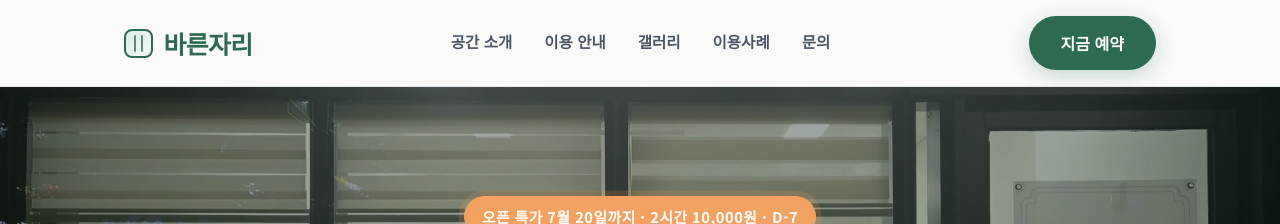
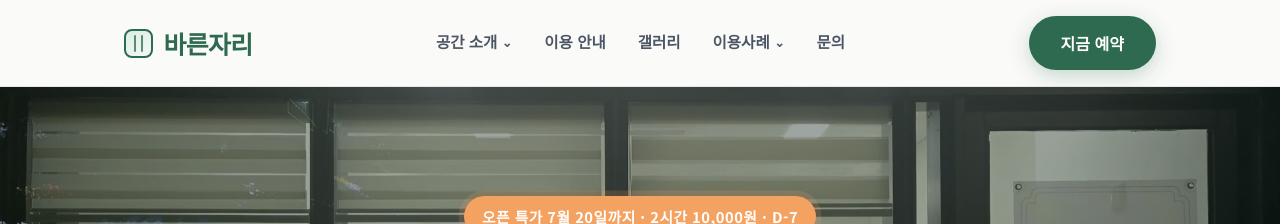
Before and after one commit to bareunspace/blog, a Jekyll site: the page built from index.html, in a window 1280 px wide. Shown: the top 224 px of the page. Built offline with Jekyll 4.4.1, drawn with Linux system fonts in a browser that asks for light colours.

Commit message:
feat: 홈 메뉴에 콘텐츠 서브메뉴 추가

```diff
--- a/_data/navigation.yml
+++ b/_data/navigation.yml
@@ -1,12 +1,18 @@
 home:
   - label: 공간 소개
     href: "#space"
+    children:
+      - label: 브랜드 스토리
+        href: "about.html"
   - label: 이용 안내
     href: "#about"
   - label: 갤러리
     href: "#gallery"
   - label: 이용사례
     href: "#testimonials"
+    children:
+      - label: 블로그 리스트 보기
+        href: "blog.html#blog-onsite"
   - label: 문의
     href: "#contact"
 about:
--- a/_includes/header.html
+++ b/_includes/header.html
@@ -24,13 +24,30 @@
       {% for item in nav_items %}
         {% assign href_value = item.href %}
         {% assign first_char = href_value | slice: 0, 1 %}
-        <li>
+        <li class="nav-item{% if item.children %} nav-item-has-children{% endif %}">
           {% if first_char == '#' or href_value contains '://' or href_value contains 'mailto:' or href_value contains 'tel:' %}
-            <a href="{{ href_value }}" {% if (page.page_id == "about" or page.page_id == "blog" or page.page_id == "interview" or page.collection == "posts") and item.current %}aria-current="page"{% endif %}>{{ item.label }}</a>
+            <a href="{{ href_value }}" {% if item.children %}aria-haspopup="true"{% endif %} {% if (page.page_id == "about" or page.page_id == "blog" or page.page_id == "interview" or page.collection == "posts") and item.current %}aria-current="page"{% endif %}>{{ item.label }}{% if item.children %}<span class="nav-caret" aria-hidden="true">⌄</span>{% endif %}</a>
           {% elsif first_char == '/' %}
-            <a href="{{ href_value | relative_url }}" {% if (page.page_id == "about" or page.page_id == "blog" or page.page_id == "interview" or page.collection == "posts") and item.current %}aria-current="page"{% endif %}>{{ item.label }}</a>
+            <a href="{{ href_value | relative_url }}" {% if item.children %}aria-haspopup="true"{% endif %} {% if (page.page_id == "about" or page.page_id == "blog" or page.page_id == "interview" or page.collection == "posts") and item.current %}aria-current="page"{% endif %}>{{ item.label }}{% if item.children %}<span class="nav-caret" aria-hidden="true">⌄</span>{% endif %}</a>
           {% else %}
-            <a href="{{ '/' | append: href_value | relative_url }}" {% if (page.page_id == "about" or page.page_id == "blog" or page.page_id == "interview" or page.collection == "posts") and item.current %}aria-current="page"{% endif %}>{{ item.label }}</a>
+            <a href="{{ '/' | append: href_value | relative_url }}" {% if item.children %}aria-haspopup="true"{% endif %} {% if (page.page_id == "about" or page.page_id == "blog" or page.page_id == "interview" or page.collection == "posts") and item.current %}aria-current="page"{% endif %}>{{ item.label }}{% if item.children %}<span class="nav-caret" aria-hidden="true">⌄</span>{% endif %}</a>
+          {% endif %}
+          {% if item.children %}
+            <ul class="nav-submenu">
+              {% for child in item.children %}
+                {% assign child_href = child.href %}
+                {% assign child_first_char = child_href | slice: 0, 1 %}
+                <li>
+                  {% if child_first_char == '#' or child_href contains '://' or child_href contains 'mailto:' or child_href contains 'tel:' %}
+                    <a href="{{ child_href }}">{{ child.label }}</a>
+                  {% elsif child_first_char == '/' %}
+                    <a href="{{ child_href | relative_url }}">{{ child.label }}</a>
+                  {% else %}
+                    <a href="{{ '/' | append: child_href | relative_url }}">{{ child.label }}</a>
+                  {% endif %}
+                </li>
+              {% endfor %}
+            </ul>
           {% endif %}
         </li>
       {% endfor %}
--- a/index.html
+++ b/index.html
@@ -10,7 +10,7 @@
 og_image_alt: 부천 신중동 바른자리 프라이빗룸 메인 공간 이미지
 preload_image: images/main.webp
 naver_site_verification: 46b51cdf33b64778f7ae6e7dd0dabcb6890be955
-css_version: 20260710-3
+css_version: 20260713-3
 script_version: 20260711-4
 ---
   <main id="mainContent">
--- a/styles/main.css
+++ b/styles/main.css
@@ -76,7 +76,10 @@
   transform: translateY(-.5px);
   font-weight: 800;
 }
-.nav-links { display: flex; gap: 2rem; list-style: none; }
+.nav-links { display: flex; align-items: center; gap: 2rem; list-style: none; }
+.nav-item {
+  position: relative;
+}
 .nav-links a {
   position: relative;
   display: inline-block;
@@ -102,6 +105,63 @@
 .nav-links a:hover::after,
 .nav-links a:focus-visible::after,
 .nav-links a[aria-current="page"]::after { transform: scaleX(1); }
+.nav-caret {
+  display: inline-block;
+  margin-left: .28rem;
+  font-size: .78rem;
+  transform: translateY(-.08rem);
+  transition: transform var(--transition);
+}
+.nav-item-has-children:hover .nav-caret,
+.nav-item-has-children:focus-within .nav-caret {
+  transform: translateY(-.08rem) rotate(180deg);
+}
+.nav-submenu {
+  position: absolute;
+  top: calc(100% + .65rem);
+  left: 50%;
+  z-index: 180;
+  min-width: 178px;
+  padding: .55rem;
+  border: 1px solid #dde5df;
+  border-radius: 12px;
+  background: rgba(255,255,255,.98);
+  box-shadow: 0 14px 34px rgba(26,67,47,.14);
+  list-style: none;
+  opacity: 0;
+  visibility: hidden;
+  transform: translate(-50%, -.35rem);
+  transition: opacity var(--transition), visibility var(--transition), transform var(--transition);
+}
+.nav-submenu::before {
+  content: '';
+  position: absolute;
+  top: -.7rem;
+  left: 0;
+  width: 100%;
+  height: .8rem;
+}
+.nav-item-has-children:hover .nav-submenu,
+.nav-item-has-children:focus-within .nav-submenu {
+  opacity: 1;
+  visibility: visible;
+  transform: translate(-50%, 0);
+}
+.nav-links .nav-submenu a {
+  display: block;
+  padding: .62rem .75rem;
+  border-radius: 8px;
+  white-space: nowrap;
+  font-size: .86rem;
+  font-weight: 600;
+}
+.nav-links .nav-submenu a::after {
+  display: none;
+}
+.nav-links .nav-submenu a:hover,
+.nav-links .nav-submenu a:focus-visible {
+  background: #edf5f0;
+}
 .nav-toggle {
   display: none;
   width: 40px;
@@ -2191,6 +2251,36 @@
   }
   .nav-links.open { display: flex; }
   .nav-links a { font-size: .95rem; padding-bottom: .12rem; }
+  .nav-item-has-children > a {
+    display: flex;
+    align-items: center;
+    justify-content: space-between;
+  }
+  .nav-caret {
+    display: none;
+  }
+  .nav-submenu {
+    position: static;
+    min-width: 0;
+    margin-top: .45rem;
+    padding: .25rem 0 .15rem .8rem;
+    border: 0;
+    border-left: 2px solid #d9e7dd;
+    border-radius: 0;
+    background: transparent;
+    box-shadow: none;
+    opacity: 1;
+    visibility: visible;
+    transform: none;
+  }
+  .nav-submenu::before {
+    display: none;
+  }
+  .nav-links .nav-submenu a {
+    padding: .5rem .65rem;
+    color: #647067;
+    font-size: .87rem;
+  }
   #home {
     min-height: clamp(480px, 68vh, 640px);
     padding-top: 3.5rem;
```
